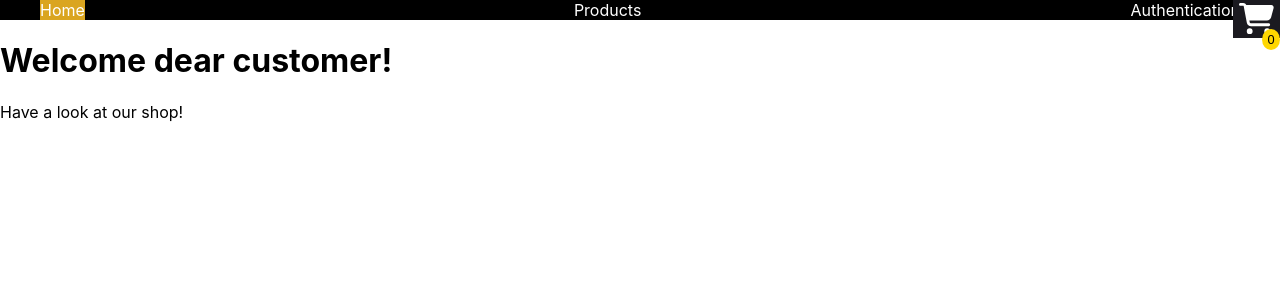
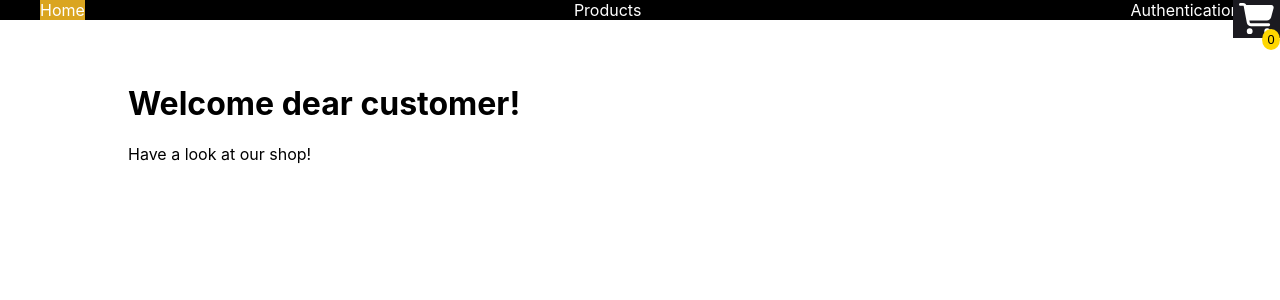
Before and after one commit to martin-lyubenov/react-online-shop, a React (Create React App) app: page / in a window 1280 px wide. Shown: the top 300 px of the page. Built offline with nearby package versions, Linux system fonts and the light colour scheme.

Commit message:
added main container component

```diff
--- /dev/null
+++ b/src/components/UI/MainContainer.js
@@ -0,0 +1,8 @@
+
+import classes from './MainContainer.module.css'
+
+function MainContainer({ children }) {
+  return <main className={classes.container}>{children}</main>;
+}
+
+export default MainContainer;
--- /dev/null
+++ b/src/components/UI/MainContainer.module.css
@@ -0,0 +1,4 @@
+.container {
+    max-width: 80%;
+    margin: 5% auto;
+}
--- a/src/pages/Layout.js
+++ b/src/pages/Layout.js
@@ -1,11 +1,14 @@
 import { Outlet } from "react-router-dom";
 import MainNav from "../components/MainNav";
+import MainContainer from "../components/UI/MainContainer";
 
 function Layout(params) {
   return (
     <>
       <MainNav />
-      <Outlet />
+      <MainContainer>
+        <Outlet />
+      </MainContainer>
     </>
   );
 }
```
